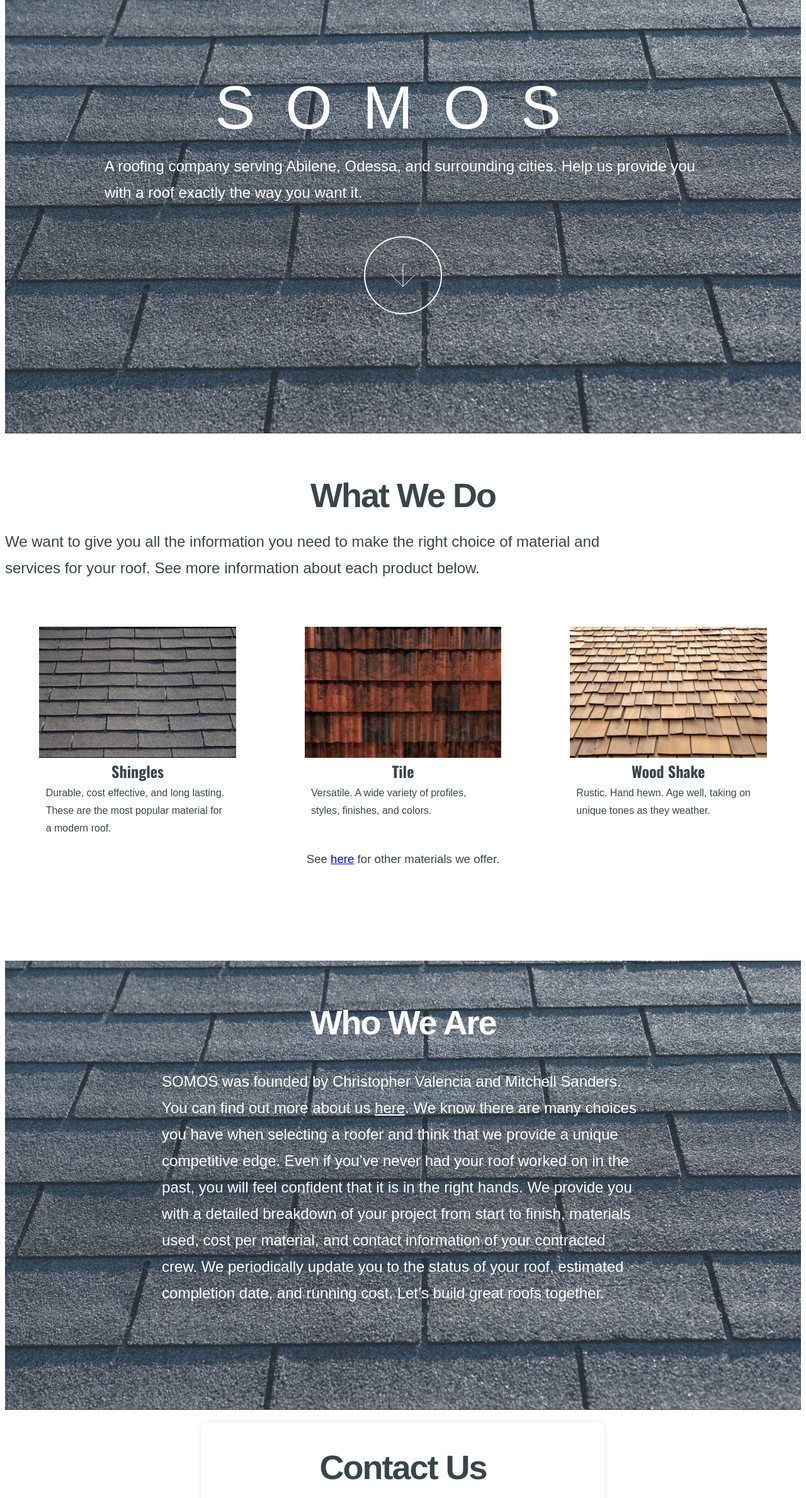
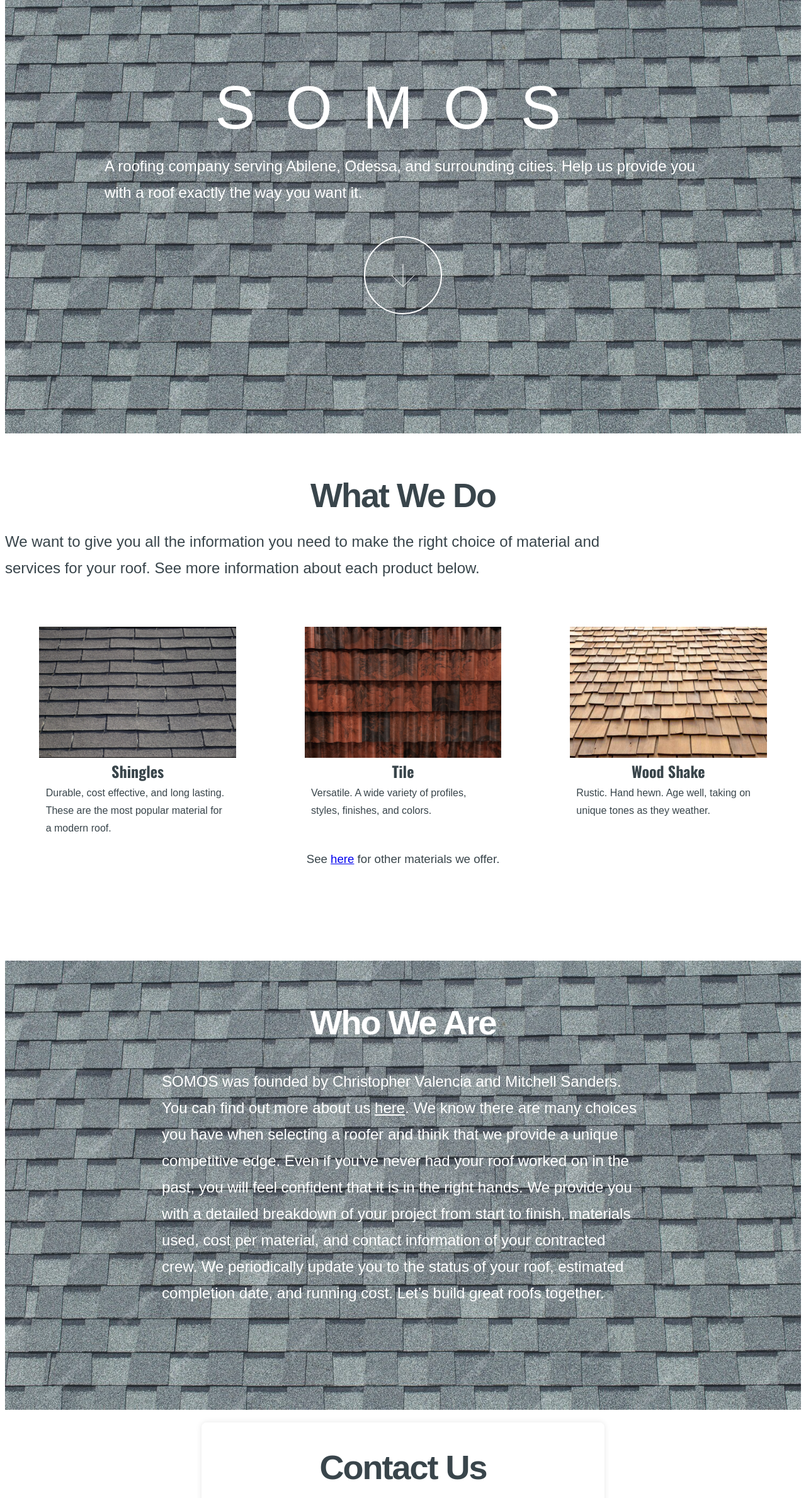
Before and after one commit to msanders41/somos, a plain HTML site: page index.html in a window 1280 px wide. Shown: the part 112-2490 px from the top of the page at 63% size. Drawn offline with nearby package versions, Linux system fonts and the light colour scheme.

Commit message:
Change to architectural shingles. Add form javascript.

```diff
--- a/main.css
+++ b/main.css
@@ -161,7 +161,7 @@ input[type="reset"],
 /*********************************************************************************/
 
 #intro {
-	background: url(images/overlay.png), url('images/shingle-roof.jpeg');
+	background: url(images/overlay.png), url('images/archshingle-roof.jpeg');
 	background-size: 256px 256px, cover;
 	background-attachment: fixed, fixed;
 	background-position: top left, bottom center;
@@ -179,7 +179,7 @@ input[type="reset"],
 }
 
 #two {
-	background: url(images/overlay.png), url('images/shingle-roof.jpeg');
+	background: url(images/overlay.png), url('images/archshingle-roof.jpeg');
 	background-size: 256px 256px, cover;
 	background-attachment: fixed, fixed;
 	background-position: top left, bottom center;
```
Also changed, not shown: ChrisMitch.jpeg (deleted), images/archshingle-roof.jpeg (added), 1 other file.
